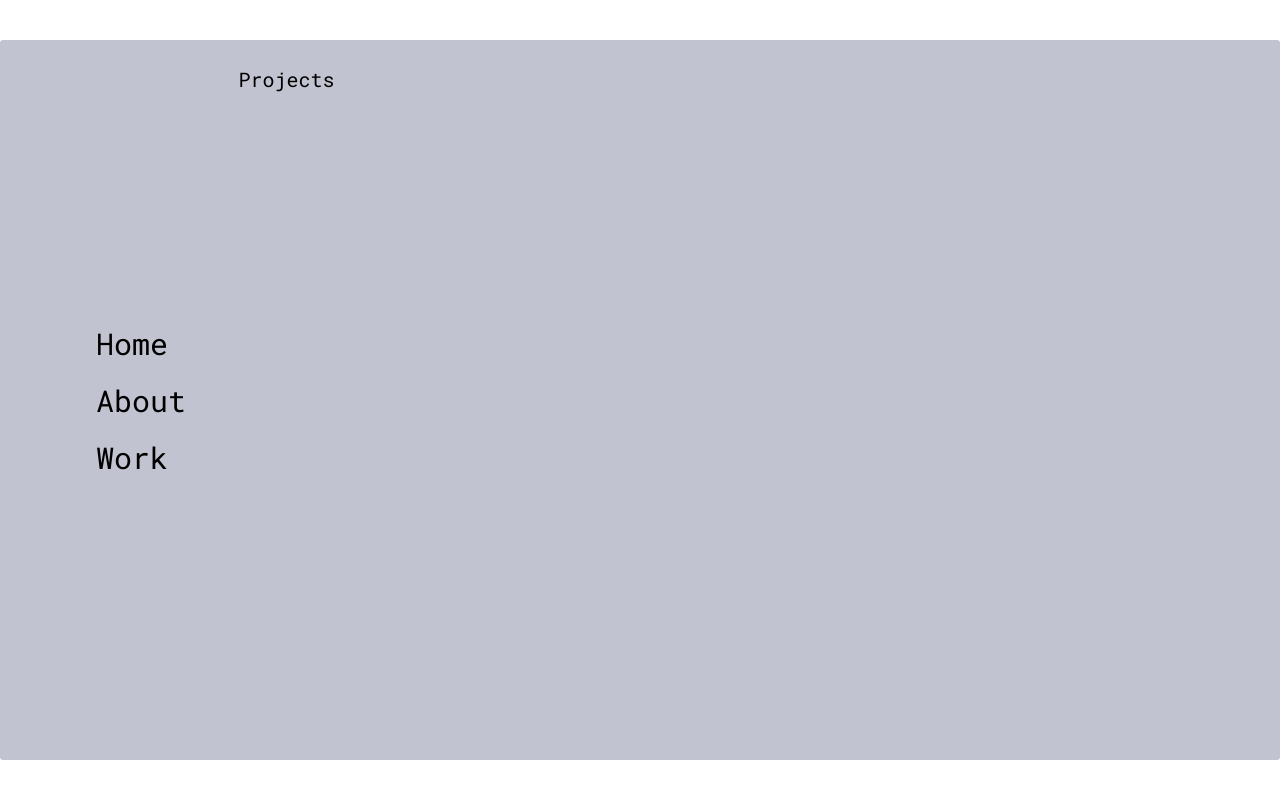
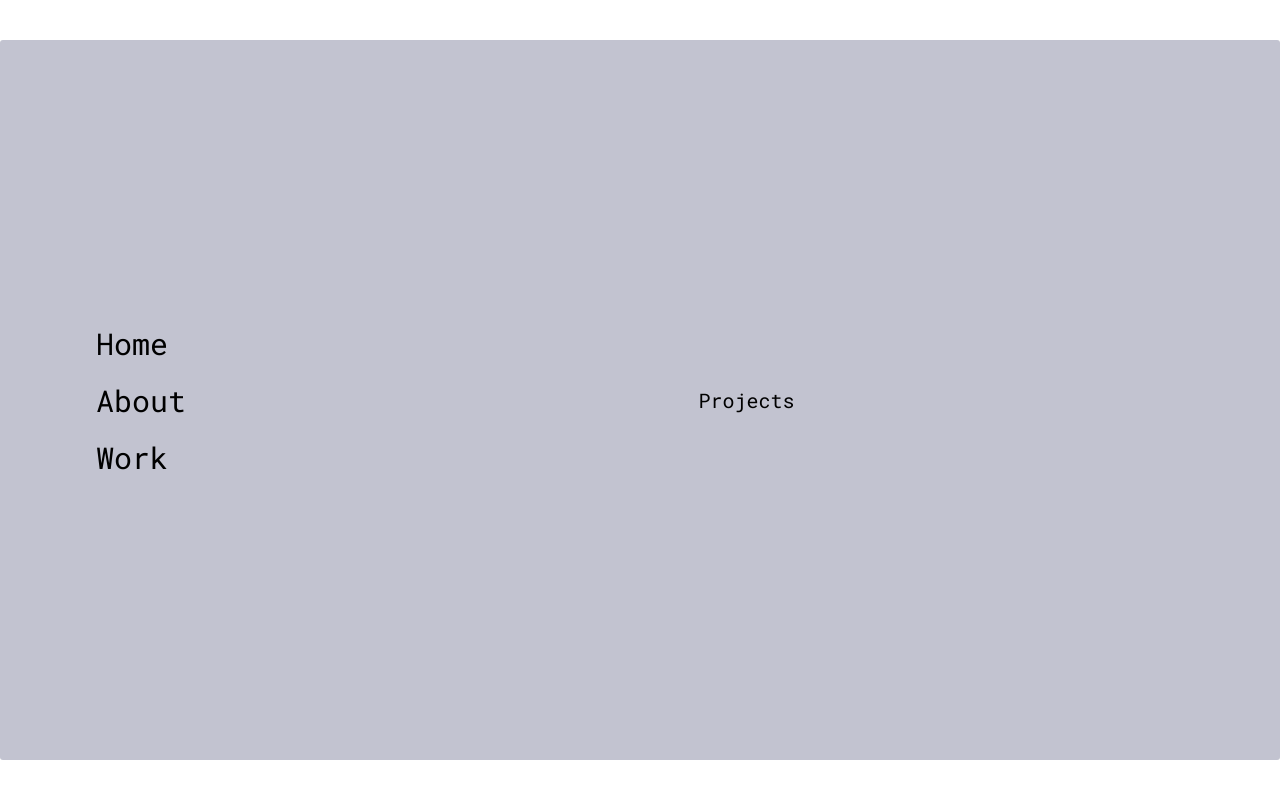
Before and after one commit to miriamfrank23/miriamfrank23.github.io, a React (Create React App) app: page /work in a window 1280 px wide. Built offline with nearby package versions, Linux system fonts and the light colour scheme.

Commit message:
initial commit

```diff
--- a/package.json
+++ b/package.json
@@ -2,7 +2,10 @@
   "name": "portfolio-app",
   "version": "0.1.0",
   "private": true,
-  "homepage": "https://miriamfrank23.github.io/miriamfrank23.github.io",
+  "engines": {
+    "npm": "6.5.0",
+    "node": "11.6.0"
+  },
   "dependencies": {
     "react": "^16.8.6",
     "react-dom": "^16.8.6",
--- a/src/HomePage/HomePage.module.css
+++ b/src/HomePage/HomePage.module.css
@@ -3,6 +3,7 @@ img {
   max-height: 300px;
   border-radius: 50%;
   margin: 1%;
+   box-shadow: 0 4px 1px rgba(0, 0, 0, 0.5);
 }
 
 .landingPage {
--- a/src/Work/Work.js
+++ b/src/Work/Work.js
@@ -8,7 +8,7 @@ const Work = () => {
     return (
       <div className='App'>
         <NavBar />
-        <div>
+        <div className={style.main}>
           Projects
         </div>
       </div>
--- a/src/Work/Work.module.css
+++ b/src/Work/Work.module.css
@@ -0,0 +1,6 @@
+.main {
+  display: flex;
+  align-items: center;
+  justify-content: center;
+  width: 100%;
+}
```
